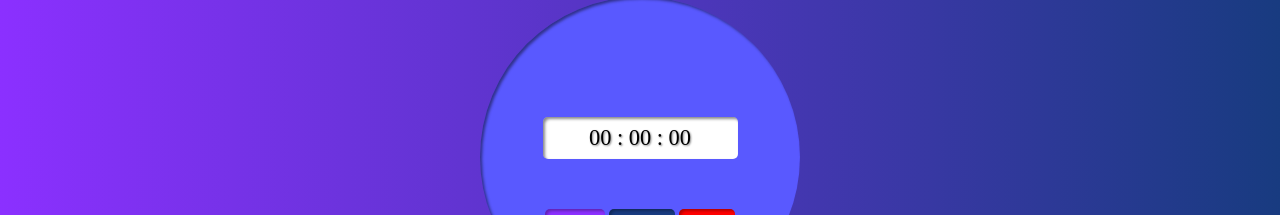
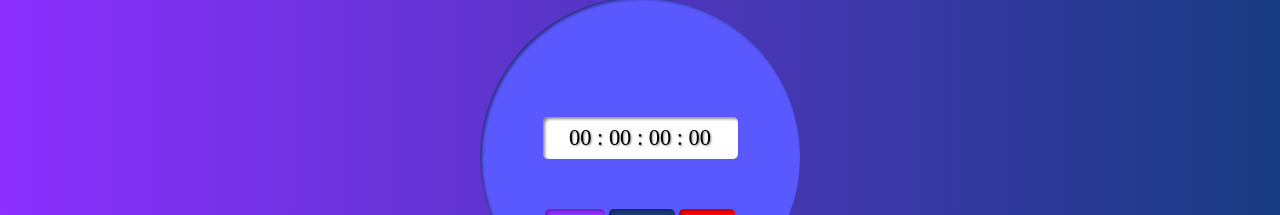
Before and after one commit to lfalvespe/estudos-javascript, a plain HTML site: page cronometro/index.html in a window 1280 px wide. Shown: the part 289-504 px from the top of the page. Drawn offline with Linux system fonts and the light colour scheme.

Commit message:
Update index.html

```diff
--- a/cronometro/index.html
+++ b/cronometro/index.html
@@ -1,3 +1,4 @@
+
 <!DOCTYPE html>
 <html lang="pt-br">
 <head>
@@ -20,7 +21,7 @@
             <section>
 
                 <div class="tela">
-                    <span id="hora">00</span> : <span id="minuto">00</span> : <span id="segundo">00</span>
+                    <span id="hora">00</span> : <span id="minuto">00</span> : <span id="segundo">00</span> : <span id="milisegundo">00</span>
                 </div>
 
                 <div class="botoes">
```
